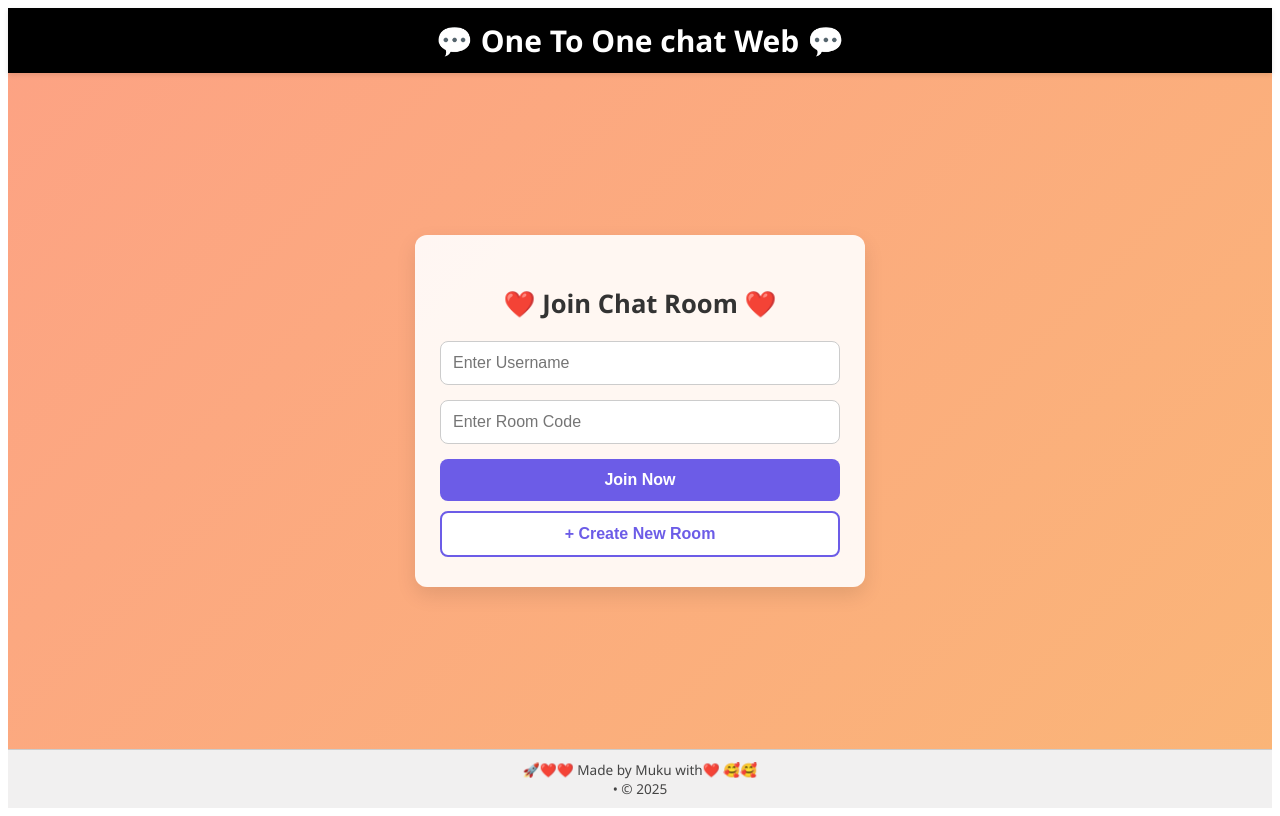
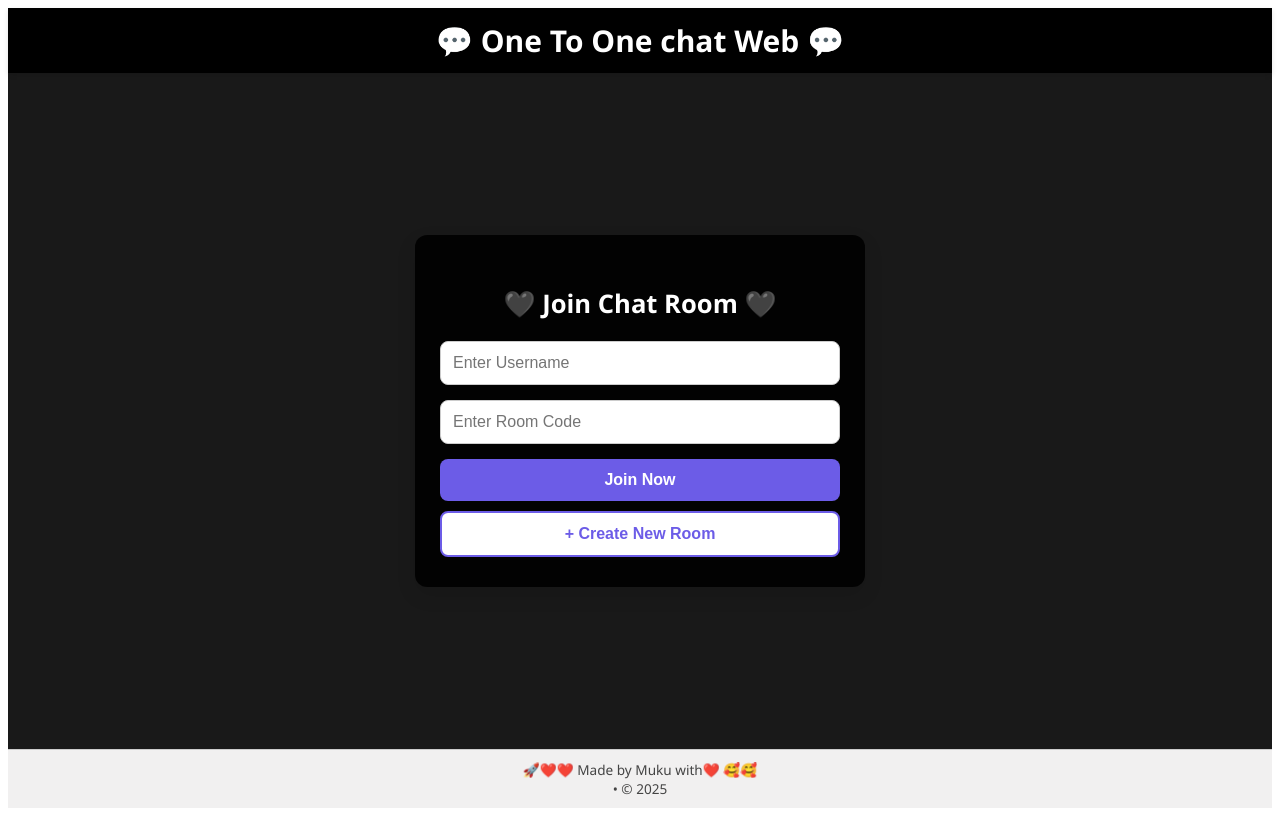
Before and after one commit to yarrmukesh143/OneToOneChat, a React (Create React App) app: page / in a window 1280 px wide. Built offline with nearby package versions, Linux system fonts and the light colour scheme.

Commit message:
Update App.js

```diff
--- a/src/App.js
+++ b/src/App.js
@@ -24,7 +24,7 @@ export default function App() {
       <main style={styles.main}>
         {!joined ? (
           <div style={styles.joinContainer}>
-            <h2 style={styles.heading}>❤️ Join Chat Room ❤️</h2>
+            <h2 style={styles.heading}>🖤 Join Chat Room 🖤</h2>
 
             <input
               type="text"
@@ -63,15 +63,7 @@ export default function App() {
   );
 }
 
-// ✅ Add keyframe animation
-const styleTag = document.createElement("style");
-styleTag.innerHTML = `
-@keyframes gradientShift {
-  0% { background-position: 0% 50%; }
-  50% { background-position: 100% 50%; }
-  100% { background-position: 0% 50%; }
-}`;
-document.head.appendChild(styleTag);
+
 
 // ✅ Inline styles
 const styles = {
@@ -80,9 +72,9 @@ const styles = {
     flexDirection: "column",
     minHeight: "100vh",
     fontFamily: "Segoe UI, sans-serif",
-    background: "linear-gradient(-45deg, #f6d365, #fda085, #a1c4fd, #c2e9fb)",
+    backgroundColor: "rgba(0, 0, 0, 0.9)",
     backgroundSize: "800% 800%",
-    animation: "gradientShift 15s ease infinite",
+
   },
   main: {
     flex: 1,
@@ -95,12 +87,12 @@ const styles = {
     textAlign: "center",
     marginBottom: "20px",
     fontSize: "1.6rem",
-    color: "#333",
+    color: "#ffffff",
   },
   joinContainer: {
     maxWidth: "400px",
     width: "100%",
-    backgroundColor: "rgba(255, 255, 255, 0.9)",
+    backgroundColor: "rgba(0, 0, 0, 0.9)",
     padding: "30px 25px",
     borderRadius: "12px",
     boxShadow: "0 8px 20px rgba(0, 0, 0, 0.1)",
```
